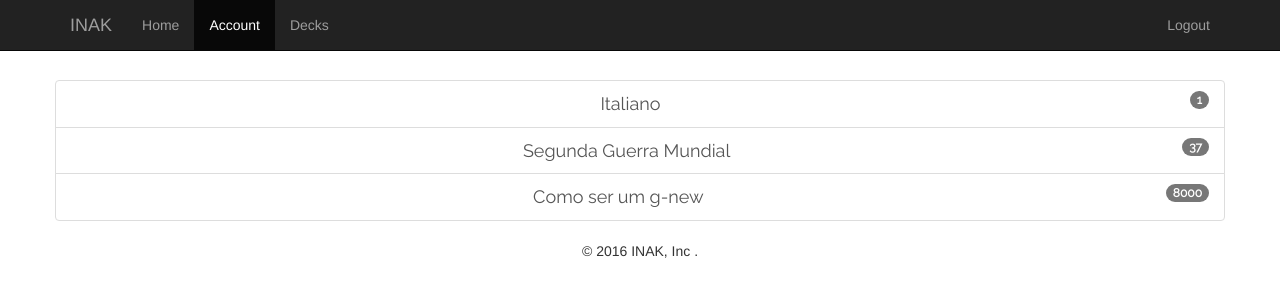
After one commit to jcbecker/inak, a PHP site: page /homeDeck.php in a window 1280 px wide. The commit adds this page. Shown: the top 300 px of the page. Run offline with PHP 8.4, Linux system fonts and the light colour scheme.

Commit message:
adicionando pagina home deck

```diff
--- a/css/inak.css
+++ b/css/inak.css
@@ -1,3 +1,9 @@
+ body {
+	padding-top:80px;
+ }
+ .jumbotron {
+	margin-top: -30px;
+ }
  input {
  	margin-bottom:25px;
  }
@@ -30,3 +36,8 @@
 footer {
     text-align:center;
 }
+.list-group a {
+	font-family: 'Raleway', sans-serif;
+	font-size:18px;
+	text-align:center;
+}
--- /dev/null
+++ b/homeDeck.php
@@ -0,0 +1,11 @@
+<?php include "menu.php"?>
+	<div class="container" >
+		<div class="row">
+			<div class="list-group" class="listDecks">
+				<a href="#" class="list-group-item">Italiano  <span class="badge">1</span></a>
+				<a href="#" class="list-group-item">Segunda Guerra Mundial <span class="badge">37</span></a>
+				<a href="#" class="list-group-item">Como ser um g-new <span class="badge">8000</span></a>
+			</div>
+		</div>
+	</div>
+<?php include "footer.php" ?>
--- a/menu.php
+++ b/menu.php
@@ -6,6 +6,7 @@
         <meta name="viewport" content="width=device-width, initial-scale=1">
         <link href="css/inak.css" rel="stylesheet">
         <link rel="stylesheet" href="http://maxcdn.bootstrapcdn.com/bootstrap/3.3.7/css/bootstrap.min.css">
+        <link href="https://fonts.googleapis.com/css?family=Raleway" rel="stylesheet">
 
   </head>
   <body>
--- a/profile.php
+++ b/profile.php
@@ -4,6 +4,7 @@
                 <div class="row">
                     <div class="col-md-12" id = "profile_body">
                         <div   id = "profile_img">
+							<!--<img src="..." alt="..." class="img-circle"> Carrega a imagem em circulo-->
                             <img src ="img/user.png"/ width="100%" height="100%">
                         </div>
                         <div id = "profile_text">
```
